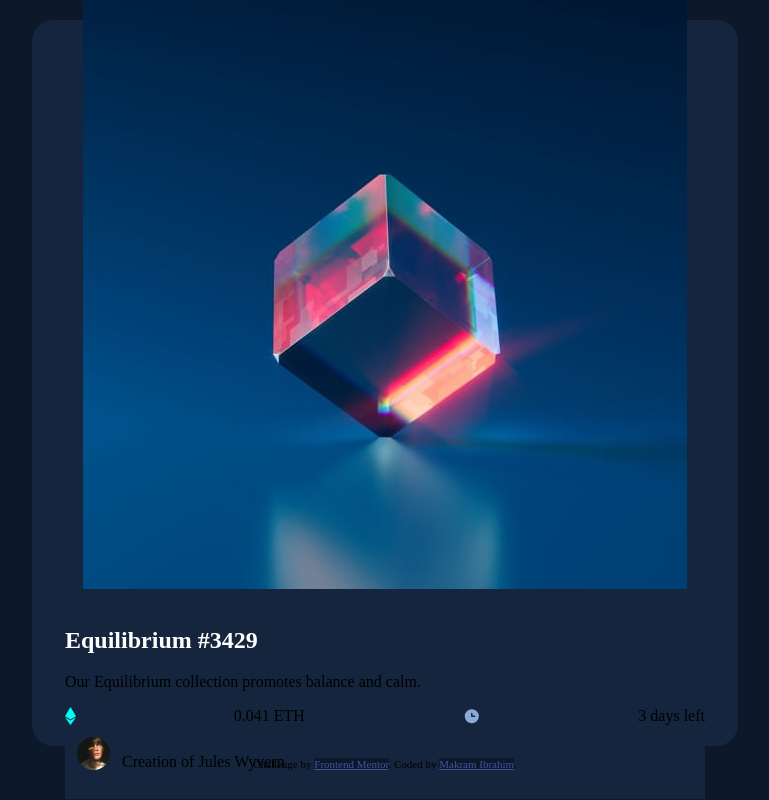
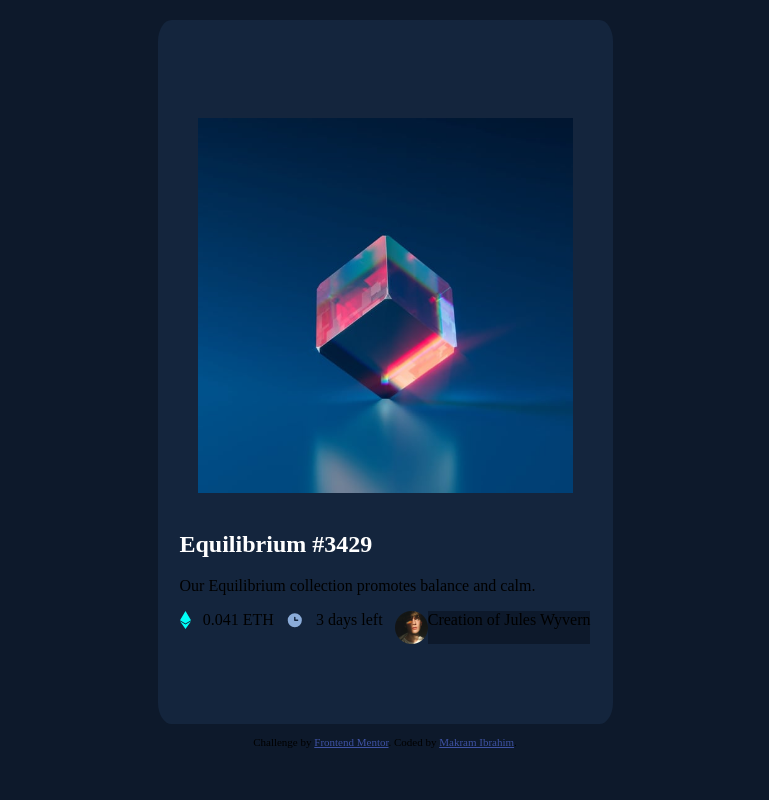
Before and after one commit to pharaohmak/nft-preview-card, a plain HTML site: page index.html in a window 1280 px wide. Shown: the whole page, without its empty margins (255-1024 px from the left). Drawn offline with Linux system fonts and the light colour scheme.

Commit message:
updated readme

```diff
--- a/index.html
+++ b/index.html
@@ -22,7 +22,7 @@
     <main>
       <div class="card">
         <div class="image-container">
-        <img src="./images/image-equilibrium.jpg" alt="" height="100%" width="100%">
+        <img src="./images/image-equilibrium.jpg" alt="" height="375px" width="%">
         </div>
         <div class="details">
           <h1 class="title">Equilibrium #3429</h1>
@@ -31,21 +31,13 @@
         <div class="nft-data">
           <img src="./images/icon-ethereum.svg" alt="" height="18" class="eth">0.041 ETH
           <img src="./images/icon-clock.svg" alt="" height="18" class="time">3 days left
+          <div class="creator">
+            <img src="./images/image-avatar.png" alt="" height="33" width="auto">
+            Creation of Jules Wyvern
+          </div>
         </div>
-
-        <div class="creator">
-          <div class="image-container2">
-          <img src="./images/image-avatar.png" alt="" height="33" width="auto">
-
-          </div>
-          <P>Creation of Jules Wyvern</P>
         </div>
-
-        </div>
-
       </div>
-
-
     </main>
   </section>
 
--- a/style.css
+++ b/style.css
@@ -1,5 +1,6 @@
 * {
     background-color: hsl(217, 54%, 11%);
+
 }
 
 section {
@@ -7,9 +8,10 @@ section {
     justify-content: center;
 }
 
+
 .card {
     display: grid;
-    padding: 33px;
+    padding: 22px;
     border: 33px;
     margin: 12px;
     height: 660px;
@@ -26,6 +28,7 @@ section {
     padding: 0px;
     border: 20px;
     margin: 18px;
+
 }
 
 .details {
@@ -54,28 +57,7 @@ section {
 
 }
 
+
 .creator {
     display: flex;
-    background-color: hsl(216, 50%, 16%);
-    padding: 12px;
-    border: 12px;
-
 }
-
-.creator p {
-    background-color: hsl(216, 50%, 16%);
-
-}
-
-.image-container2 {
-    display: grid;
-    background-color: hsl(216, 50%, 16%);
-    border-radius: 35;
-
-}
-
-.creator img {
-    background-color: hsl(216, 50%, 16%);
-    padding-right: 12px;
-
-}
```
Also changed, not shown: 2 other files.
